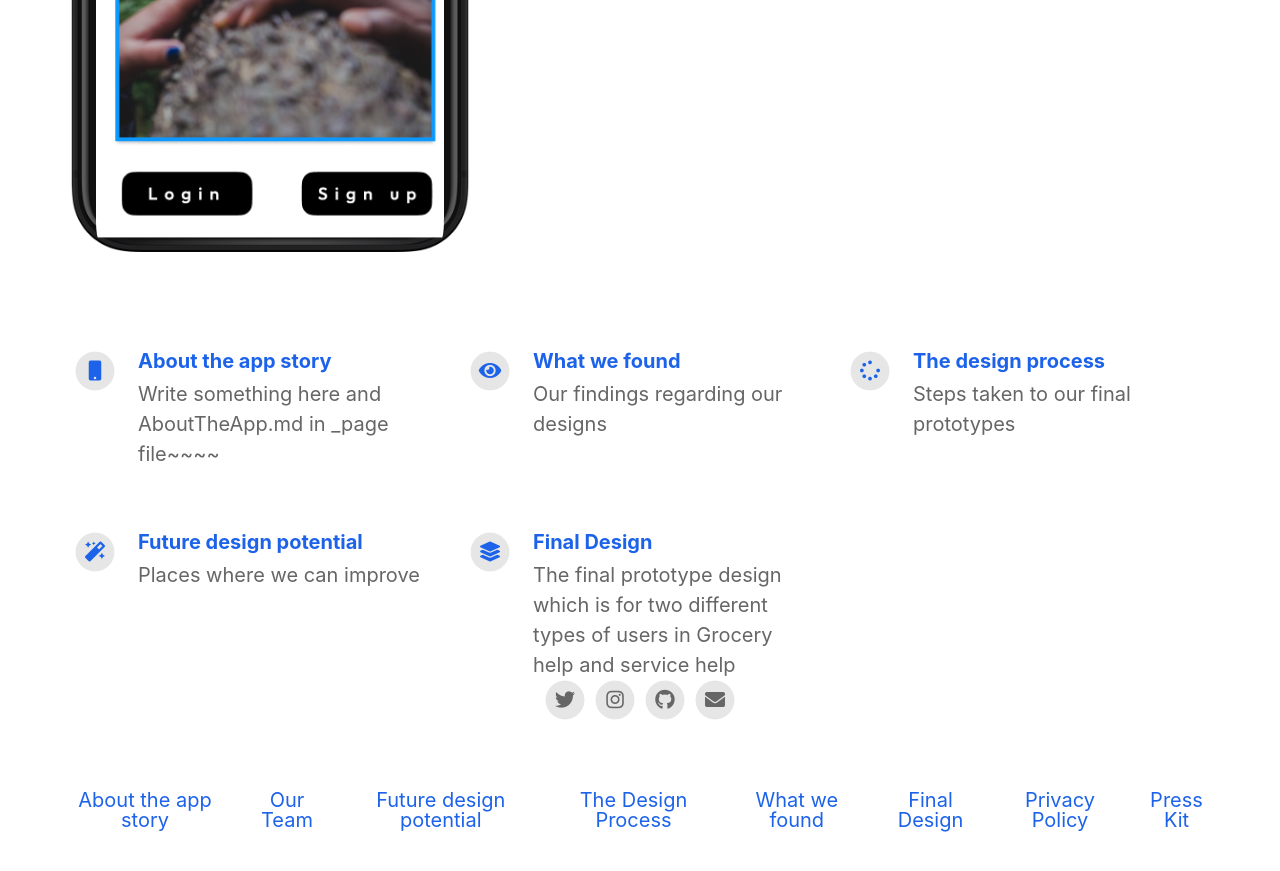
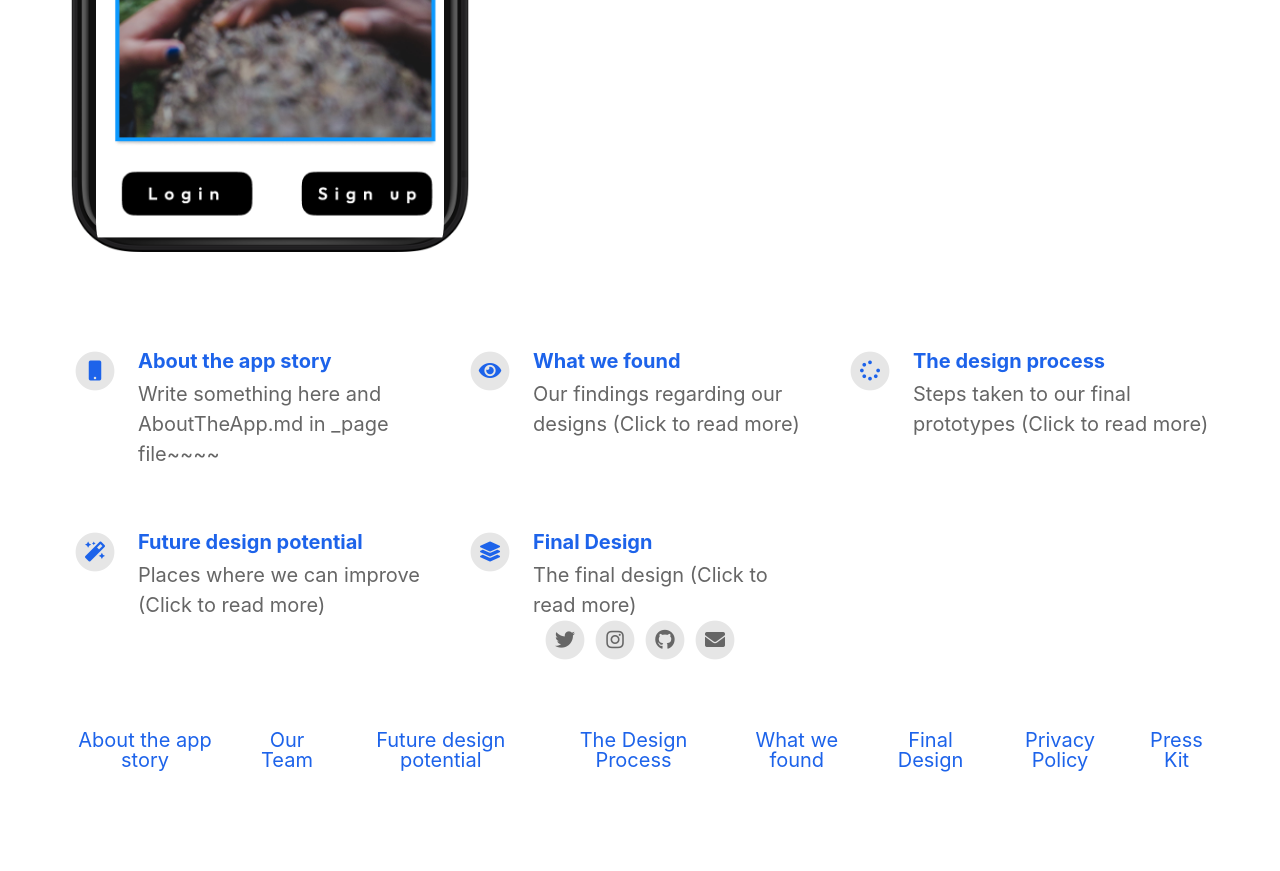
Before and after one commit to jg100/CommunityApp, a Jekyll site: the page built from index.html, in a window 1280 px wide and 900 px high, scrolled down 733 px. Shown: the top 871 px of the window. Built offline with Jekyll 4.4.1, drawn with Linux system fonts in a browser that asks for light colours; nearby versions of some CDN libraries; after the commit the page ends 1573 px from its top, so only the background shows below that.

Commit message:
subtitles

```diff
--- a/_config.yml
+++ b/_config.yml
@@ -36,19 +36,19 @@ features:
     fontawesome_icon_name: mobile
 
   - title: What we found
-    description: Our  findings regarding our designs
+    description: Our  findings regarding our designs (Click to read more)
     fontawesome_icon_name: eye
 
   - title: The design process
-    description: Steps taken to our final prototypes
+    description: Steps taken to our final prototypes (Click to read more)
     fontawesome_icon_name: spinner
 
   - title: Future design potential
-    description: Places where we can improve
+    description: Places where we can improve (Click to read more)
     fontawesome_icon_name: magic
 
   - title: Final Design
-    description: The final prototype design which is for two different types of users in Grocery help and service help
+    description: The final design (Click to read more)
     fontawesome_icon_name: layer-group
 
   - title: # New Feature Title
```
